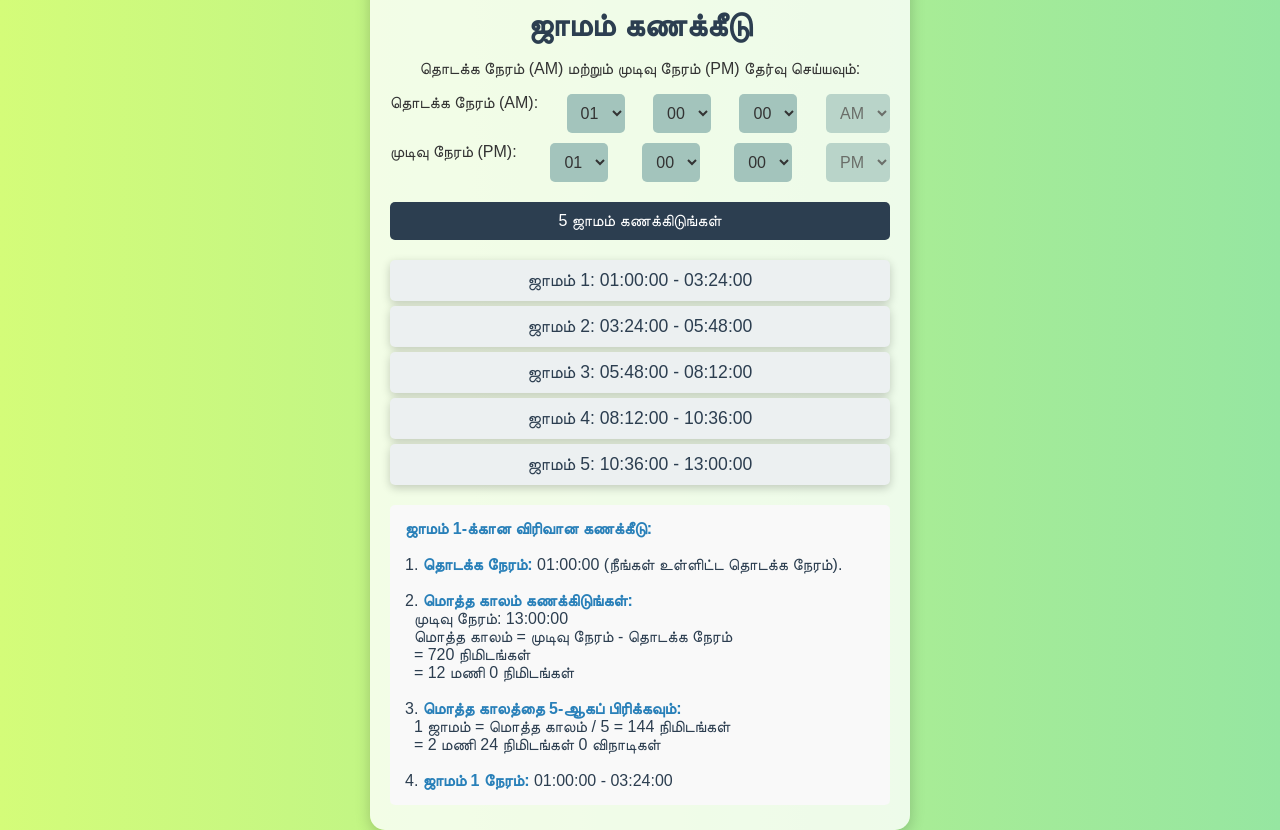
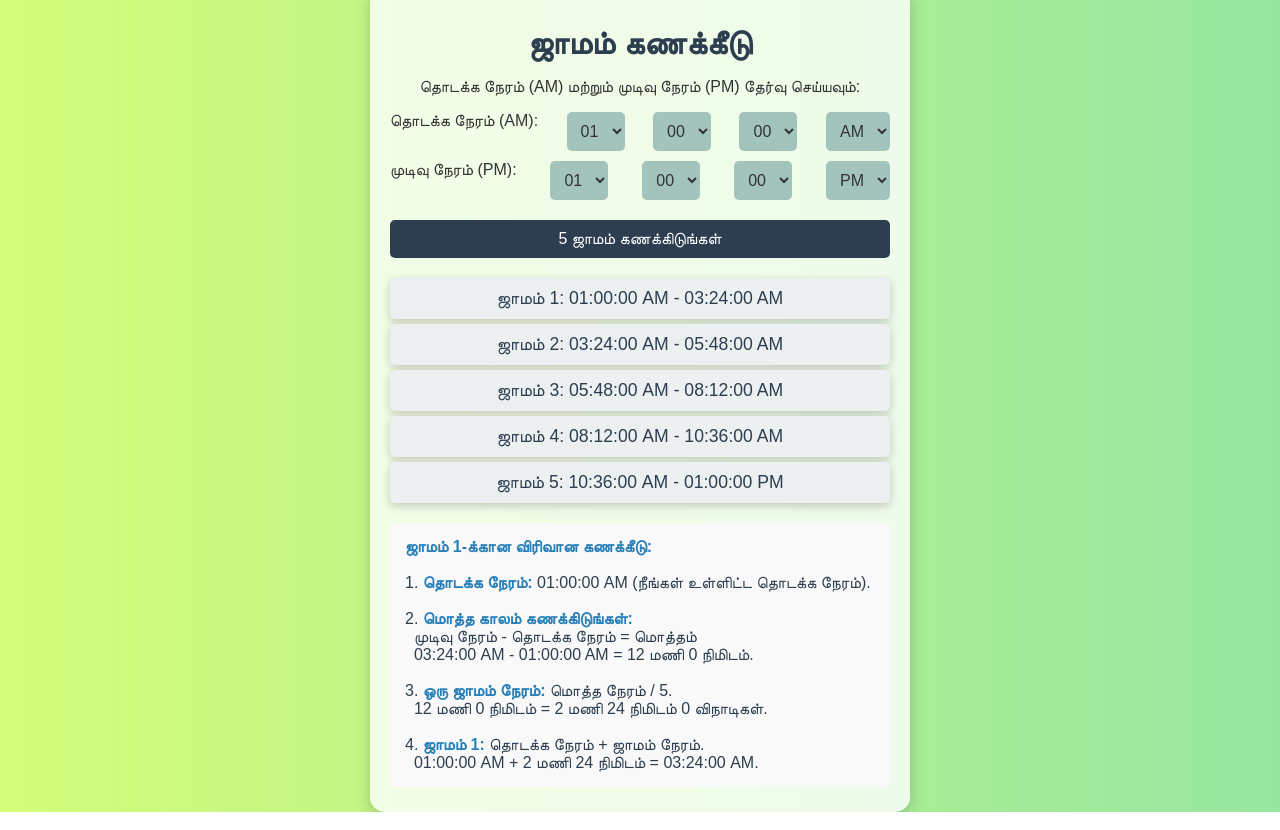
Before and after one commit to balacloud/JamamV2, a plain HTML site: page index.html in a window 1280 px wide. Both pictures are taken after a click on the button "5 ஜாமம் கணக்கிடுங்கள்". Drawn offline with Linux system fonts and the light colour scheme.

Commit message:
Update index.html

```diff
--- a/index.html
+++ b/index.html
@@ -126,8 +126,9 @@
             <select id="startHour"></select>
             <select id="startMinute"></select>
             <select id="startSecond"></select>
-            <select disabled>
-                <option>AM</option>
+            <select id="startAmPm">
+                <option value="AM">AM</option>
+                <option value="PM">PM</option>
             </select>
         </div>
         <div class="time-picker">
@@ -135,8 +136,9 @@
             <select id="endHour"></select>
             <select id="endMinute"></select>
             <select id="endSecond"></select>
-            <select disabled>
-                <option>PM</option>
+            <select id="endAmPm">
+                <option value="PM">PM</option>
+                <option value="AM">AM</option>
             </select>
         </div>
         <button onclick="calculateJamams()">5 ஜாமம் கணக்கிடுங்கள்</button>
@@ -165,17 +167,35 @@
             });
         }
 
+        function formatTime(date) {
+            let hours = date.getHours();
+            const minutes = date.getMinutes().toString().padStart(2, '0');
+            const seconds = date.getSeconds().toString().padStart(2, '0');
+            const ampm = hours >= 12 ? 'PM' : 'AM';
+            hours = hours % 12 || 12;
+            return `${hours.toString().padStart(2, '0')}:${minutes}:${seconds} ${ampm}`;
+        }
+
         function calculateJamams() {
-            const startHour = parseInt(document.getElementById('startHour').value);
+            let startHour = parseInt(document.getElementById('startHour').value);
             const startMinute = parseInt(document.getElementById('startMinute').value);
             const startSecond = parseInt(document.getElementById('startSecond').value);
+            const startAmPm = document.getElementById('startAmPm').value;
 
-            const endHour = parseInt(document.getElementById('endHour').value);
+            let endHour = parseInt(document.getElementById('endHour').value);
             const endMinute = parseInt(document.getElementById('endMinute').value);
             const endSecond = parseInt(document.getElementById('endSecond').value);
+            const endAmPm = document.getElementById('endAmPm').value;
 
-            const start = new Date(1970, 0, 1, startHour === 12 ? 0 : startHour, startMinute, startSecond); // AM: 12 AM -> 0
-            const end = new Date(1970, 0, 1, endHour === 12 ? 12 : endHour + 12, endMinute, endSecond); // PM: 12 PM stays 12
+            // Convert 12-hour time to 24-hour time
+            if (startAmPm === 'PM' && startHour !== 12) startHour += 12;
+            if (startAmPm === 'AM' && startHour === 12) startHour = 0;
+
+            if (endAmPm === 'PM' && endHour !== 12) endHour += 12;
+            if (endAmPm === 'AM' && endHour === 12) endHour = 0;
+
+            const start = new Date(1970, 0, 1, startHour, startMinute, startSecond);
+            const end = new Date(1970, 0, 1, endHour, endMinute, endSecond);
 
             const totalDurationMinutes = (end.getTime() - start.getTime()) / 60000;
             const intervalDurationMinutes = totalDurationMinutes / 5;
@@ -187,8 +207,8 @@
                 const intervalStart = new Date(start.getTime() + i * intervalDurationMinutes * 60000);
                 const intervalEnd = new Date(intervalStart.getTime() + intervalDurationMinutes * 60000);
 
-                const startStr = intervalStart.toTimeString().slice(0, 8); // HH:MM:SS
-                const endStr = intervalEnd.toTimeString().slice(0, 8); // HH:MM:SS
+                const startStr = formatTime(intervalStart);
+                const endStr = formatTime(intervalEnd);
 
                 results.push(`<div class="jamam">ஜாமம் ${i + 1}: ${startStr} - ${endStr}</div>`);
 
@@ -205,14 +225,12 @@
                             <strong>ஜாமம் 1-க்கான விரிவான கணக்கீடு:</strong><br><br>
                             1. <strong>தொடக்க நேரம்:</strong> ${startStr} (நீங்கள் உள்ளிட்ட தொடக்க நேரம்).<br><br>
                             2. <strong>மொத்த காலம் கணக்கிடுங்கள்:</strong><br>
-                               &nbsp;&nbsp;முடிவு நேரம்: ${end.toTimeString().slice(0, 8)}<br>
-                               &nbsp;&nbsp;மொத்த காலம் = முடிவு நேரம் - தொடக்க நேரம்<br>
-                               &nbsp;&nbsp;= ${totalDurationMinutes} நிமிடங்கள்<br>
-                               &nbsp;&nbsp;= ${totalHours} மணி ${totalMinutes} நிமிடங்கள்<br><br>
-                            3. <strong>மொத்த காலத்தை 5-ஆகப் பிரிக்கவும்:</strong><br>
-                               &nbsp;&nbsp;1 ஜாமம் = மொத்த காலம் / 5 = ${intervalDurationMinutes} நிமிடங்கள்<br>
-                               &nbsp;&nbsp;= ${intervalHours} மணி ${intervalMinutes} நிமிடங்கள் ${intervalSeconds} விநாடிகள்<br><br>
-                            4. <strong>ஜாமம் 1 நேரம்:</strong> ${startStr} - ${endStr}
+                               &nbsp;&nbsp;முடிவு நேரம் - தொடக்க நேரம் = மொத்தம்<br>
+                               &nbsp;&nbsp;${endStr} - ${startStr} = ${totalHours} மணி ${totalMinutes} நிமிடம்.<br><br>
+                            3. <strong>ஒரு ஜாமம் நேரம்:</strong> மொத்த நேரம் / 5.<br>
+                               &nbsp;&nbsp;${totalHours} மணி ${totalMinutes} நிமிடம் = ${intervalHours} மணி ${intervalMinutes} நிமிடம் ${intervalSeconds} விநாடிகள்.<br><br>
+                            4. <strong>ஜாமம் 1:</strong> தொடக்க நேரம் + ஜாமம் நேரம்.<br>
+                               &nbsp;&nbsp;${startStr} + ${intervalHours} மணி ${intervalMinutes} நிமிடம் = ${formatTime(intervalEnd)}.
                         </div>
                     `);
                 }
```
